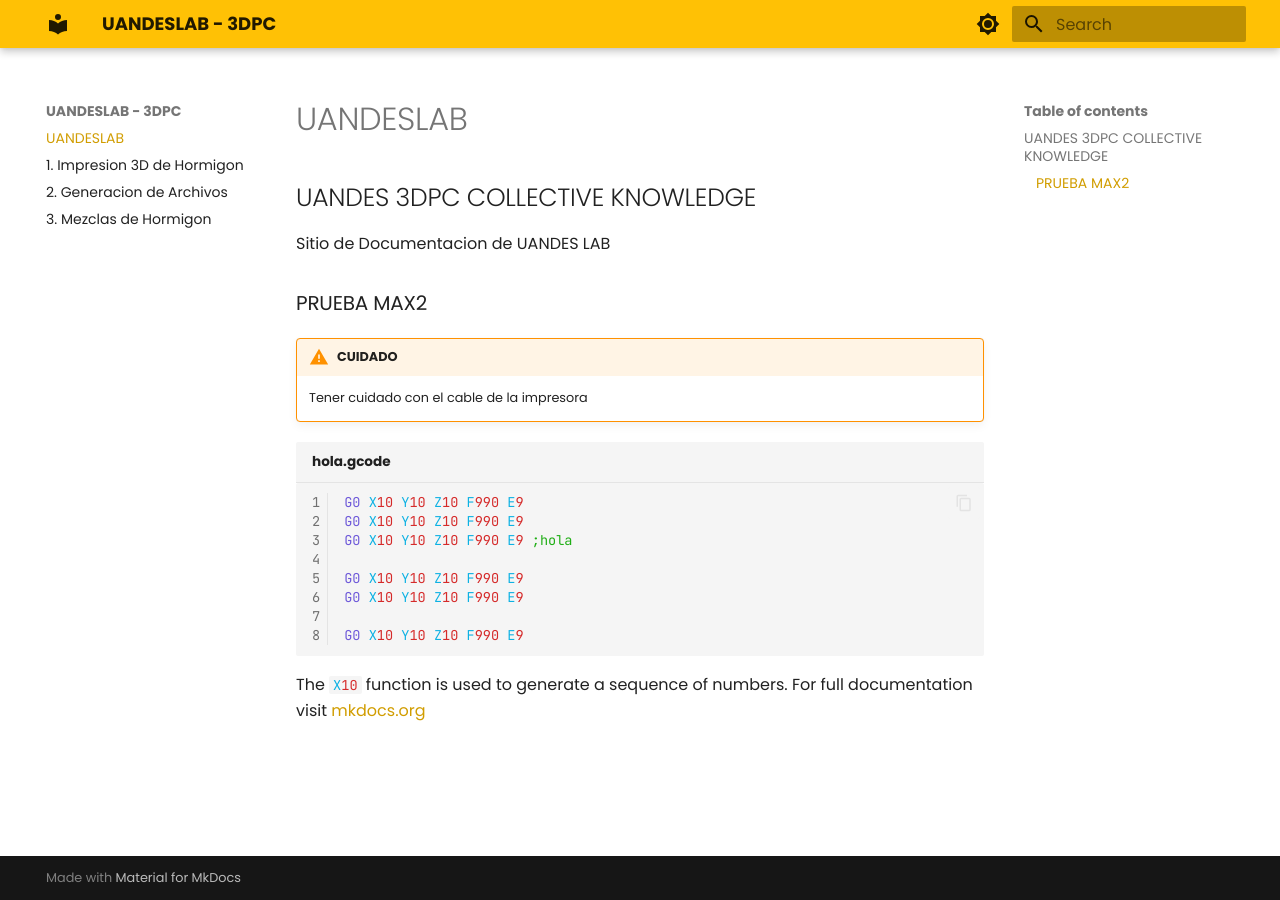
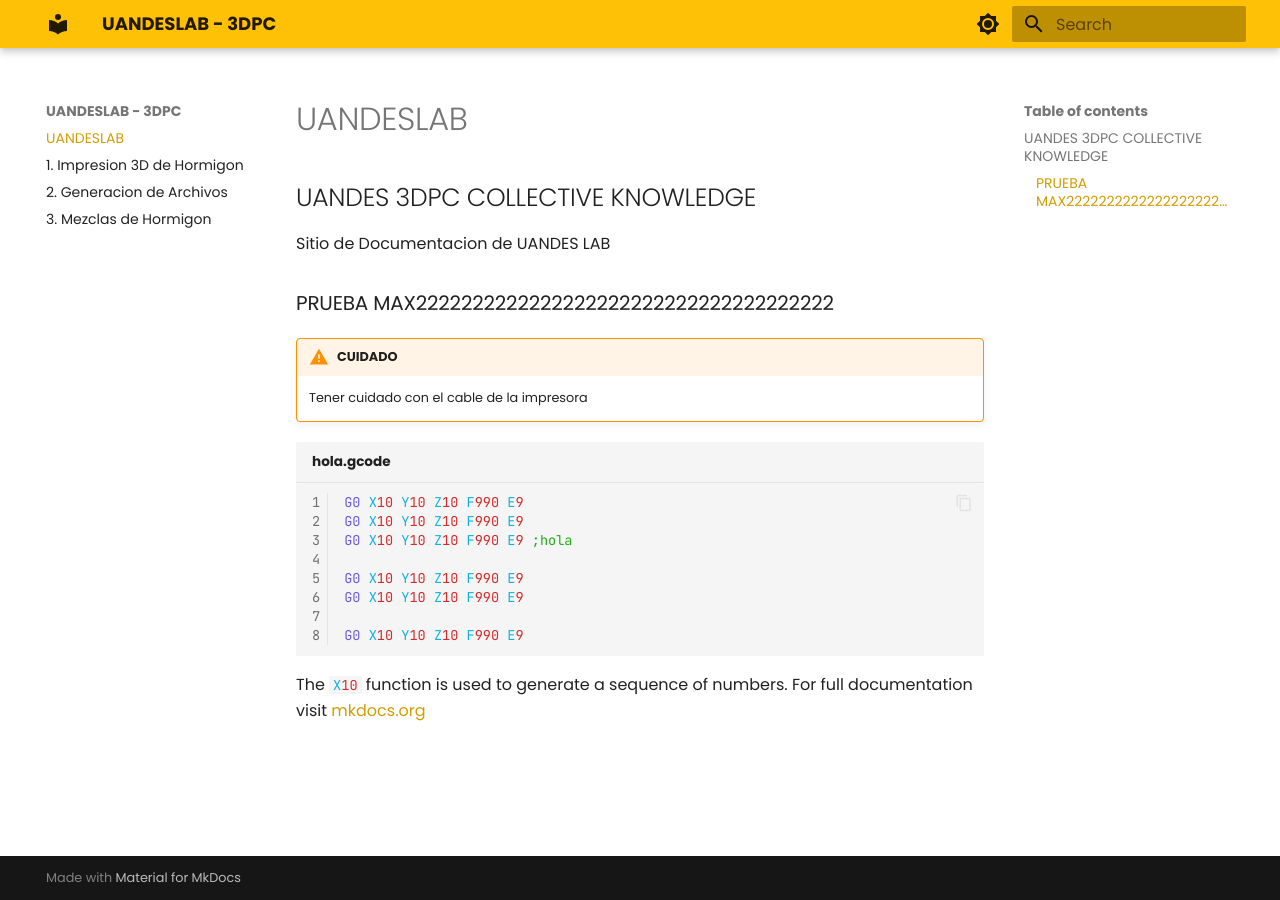
Before and after one commit to uandeslab/uandes3dpc, an MkDocs documentation site: the page built from docs/index.md, in a window 1280 px wide. Built offline with MkDocs 1.6.1 and Material for MkDocs 9.7.7, drawn with Linux system fonts in a browser that asks for light colours.

Commit message:
pruebamax2

```diff
--- a/docs/index.md
+++ b/docs/index.md
@@ -3,7 +3,7 @@
 
 Sitio de Documentacion de UANDES LAB
 
-### PRUEBA MAX2
+### PRUEBA MAX2222222222222222222222222222222222222
 
 
 !!! warning "CUIDADO"
```
